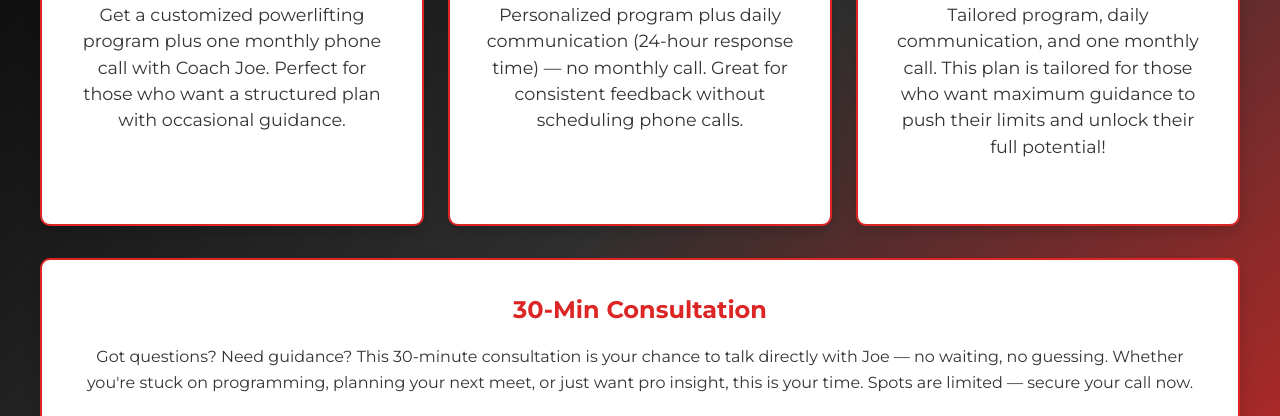
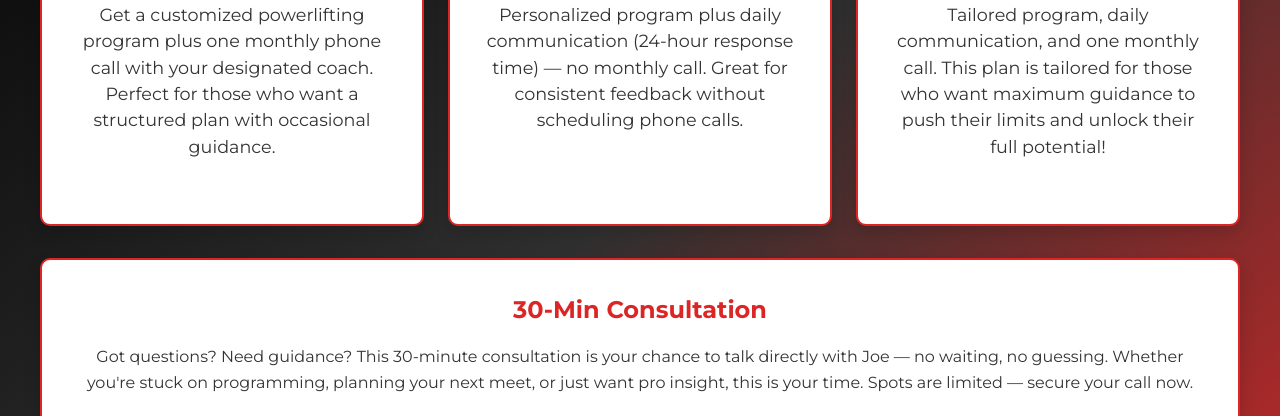
Before and after one commit to CBlanco0220/P4P-New, a plain HTML site: page services.html in a window 1280 px wide. Shown: the part 359-775 px from the top of the page. Drawn offline with Linux system fonts and the light colour scheme.

Commit message:
Update services.html

```diff
--- a/services.html
+++ b/services.html
@@ -59,7 +59,7 @@
           <div class="service-card">
             <h3>P4P Standard</h3>
             <p>
-              Get a customized powerlifting program plus one monthly phone call with Coach Joe.
+              Get a customized powerlifting program plus one monthly phone call with your designated coach.
               Perfect for those who want a structured plan with occasional guidance.
             </p>
           </div>
```
